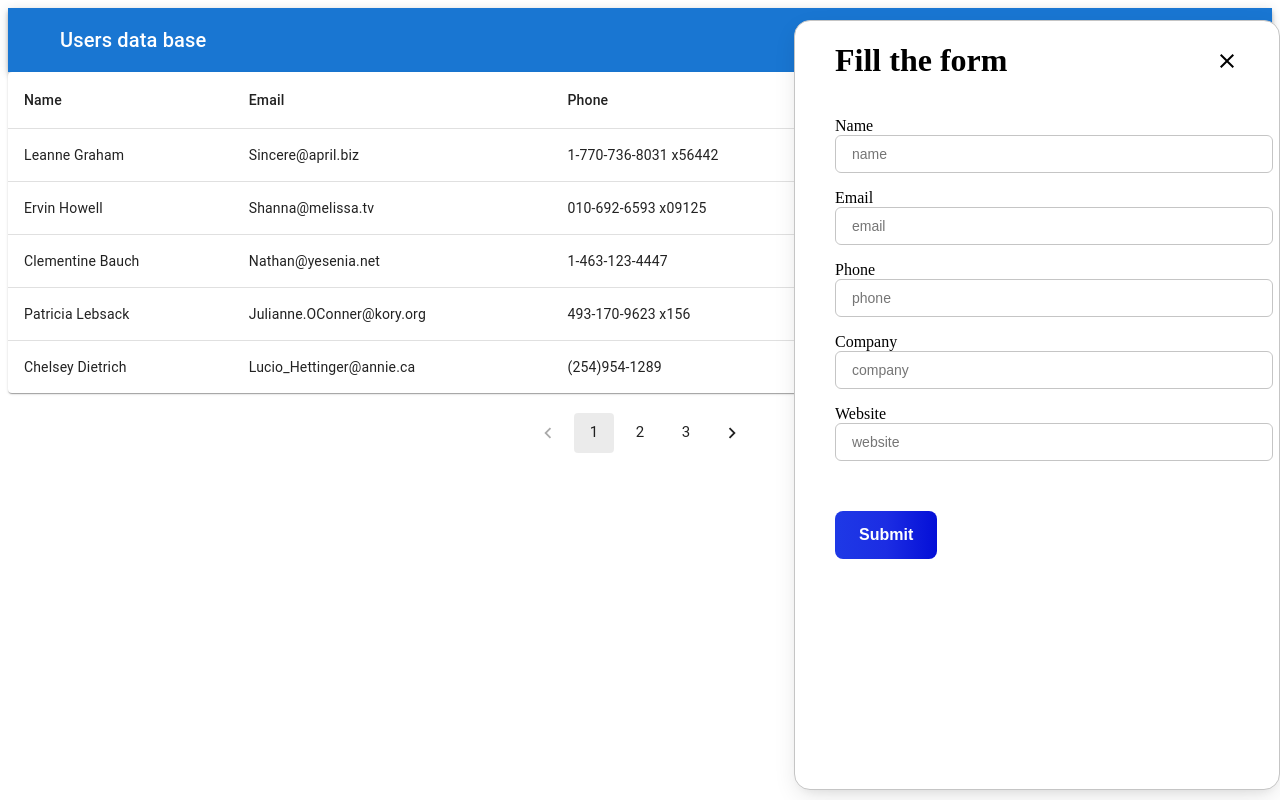
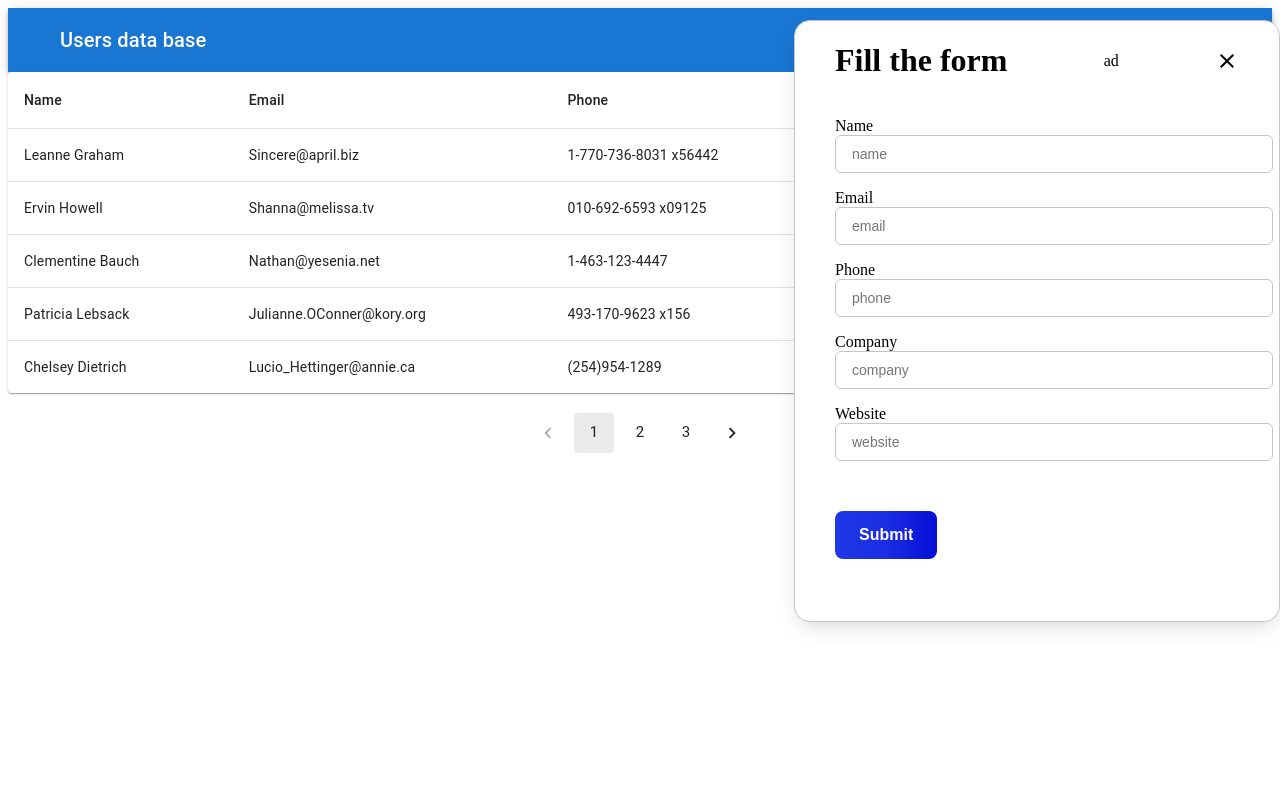
Before and after one commit to IvanKorneev/test-solutions, a React (Create React App) app: page / in a window 1280 px wide. Both pictures are taken after a click on the button "ADD USER". Built offline with nearby package versions, Linux system fonts and the light colour scheme; data requests are answered from the project's data file.

Commit message:
add styles for popup

```diff
--- a/src/components/UsersForm/users-form.sass
+++ b/src/components/UsersForm/users-form.sass
@@ -12,7 +12,7 @@
   border: 1px solid #C5C5C5
   box-shadow: 0 8px 24px -4px #0000001F, 0px 6px 12px -6px #00000014
   display: block
-  height: 768px
+  height: 600px
   padding: 0 40px
   position: fixed
   top: 20px
@@ -26,6 +26,9 @@
     display: flex
     justify-content: space-between
     align-items: center
+
+    .close-button
+      cursor: pointer
 
   .input-container
     margin-top: 16px
--- a/src/components/UsersForm/users-form.tsx
+++ b/src/components/UsersForm/users-form.tsx
@@ -45,7 +45,7 @@ export const UserForm = ({onPopupOpen}:UserFormProps) => {
         <div className='form-container'>
             <div className='form-header'>
                 <h1>Fill the form</h1>
-                <CloseIcon onClick={onPopupOpen}/>
+ad                <CloseIcon className='close-button' onClick={onPopupOpen}/>
             </div>
 
             <Formik
```
